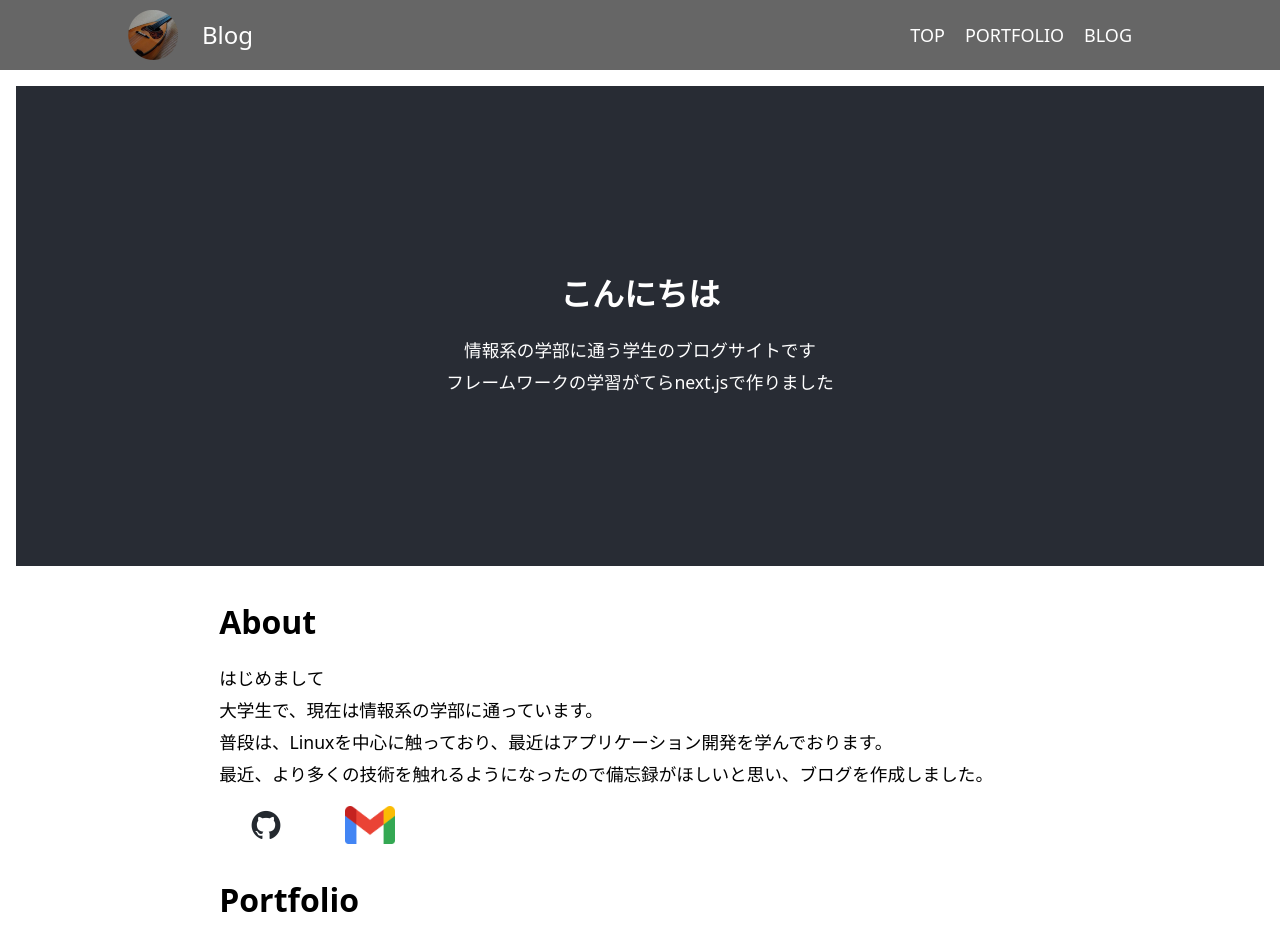
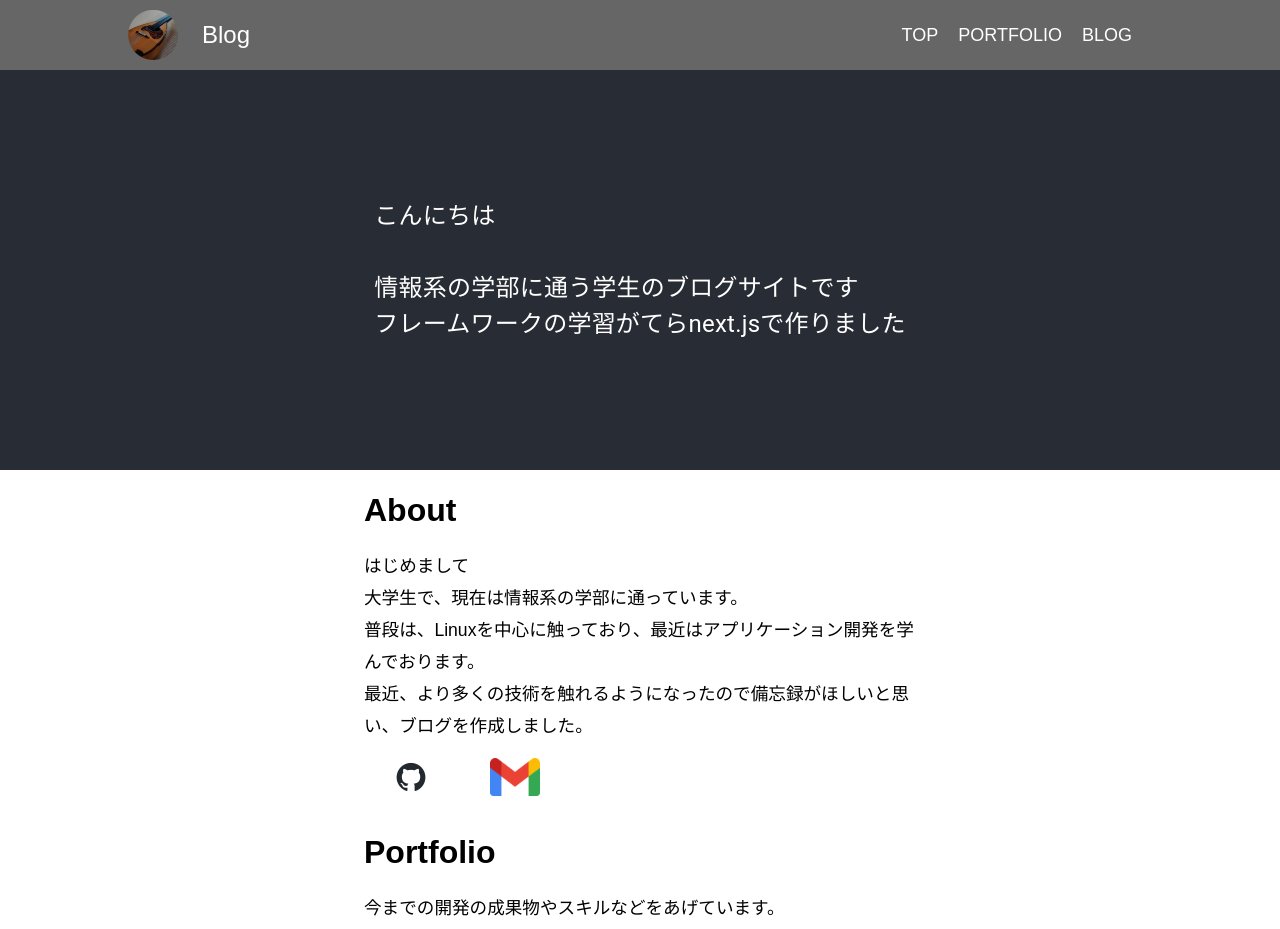
Before and after one commit to naoya0117/nextjs_portfolio, a Next.js app in the folder src/: page / in a window 1280 px wide. Shown: the top 929 px of the page. Built offline with nearby package versions, Linux system fonts and the light colour scheme.

Commit message:
materialuiの取り入れ

```diff
--- a/src/pages/index.tsx
+++ b/src/pages/index.tsx
@@ -1,18 +1,25 @@
 import Link from 'next/link'
 import styles from '../styles/Home.module.css'
 import Image from "next/image";
-import {Button, Grid} from "@mui/material";
+import {Box, Button, Container, Grid, Typography} from "@mui/material";
 
 export default function Home() {
   return (
     <>
       <title>naoya0117</title>
-      <main>
-        <header className={styles.header}>
-            <h1>こんにちは</h1>
-            <p>情報系の学部に通う学生のブログサイトです</p>
-            <p>フレームワークの学習がてらnext.jsで作りました</p>
-        </header>
+  <Box
+      sx={{
+        width: "100vw",
+        height: 400,
+        backgroundColor: '#282C34',
+      }} >
+    <Typography style={{ color: "white", fontSize: "1.5rem",  paddingTop: 5, display: "flex", justifyContent: "center", alignItems: "center", height: 400, padding: "1rem"}}>
+      こんにちは<br/><br/>
+      情報系の学部に通う学生のブログサイトです<br/>
+      フレームワークの学習がてらnext.jsで作りました
+    </Typography>
+    </Box>
+      <Container maxWidth="sm">
         <div className={styles.container}>
           <h1>About</h1>
           <p>はじめまして</p>
@@ -51,7 +58,7 @@ export default function Home() {
             </Button>
           </Grid>
         </div>
-      </main>
+      </Container>
     </>
   )
 }
--- a/src/pages/portfolio/index.tsx
+++ b/src/pages/portfolio/index.tsx
@@ -1,7 +1,7 @@
-import {ListItemButton, ListItemText} from "@mui/material";
+import {Container, ListItemButton, ListItemText} from "@mui/material";
 export default function Portfolio() {
     return (
-        <main className="container">
+        <Container maxWidth="sm">
             <h1>Portfolio</h1>
             <h2>MySkill</h2>
             <p>大学で、プログラミング言語やアルゴリズム、システム開発の流れなど幅広く学習しています。<br/>
@@ -84,20 +84,19 @@ export default function Portfolio() {
                 <ListItemText primary="wslポートフォワードスクリプトの作成"  secondary={
                     <>
                         wsl2にスマートフォンからアクセスするために、ポートフォワードの設定をpowershellで書きました。
-                        かんたんな短いスクリプトですが、ちゃんとwindowsにも触れています。
+                        かんたんな短いスクリプトですが、ここでwindowsにも触れていることをアピールしておきます。
                     </>
                 }/>
             </ListItemButton>
             <ListItemButton href="https://github.com/naoya0117/vim_runtime">
                 <ListItemText primary="vim設定の自動化"  secondary={
                     <>
-                        仮想環境触るたびにvimの設定をするのが面倒だったので、
-                        自分のvimの設定をbashを使用して自動化しました。面倒な作業はbashで自動化させることが多いです。
+                        仮想環境触るたびにvimの設定ファイルを書くが面倒だったので、
+                        自分のvimの設定をbashを用いて自動化しました。普段から面倒な作業はBashで自動化させています。
                     </>
                 }/>
             </ListItemButton>
-
-        </main>
+        </Container>
 
     )
 }
--- a/src/styles/Home.module.css
+++ b/src/styles/Home.module.css
@@ -8,14 +8,6 @@
     justify-content: center;
     font-size: calc(10px + 2vmin);
     color: white;
-}
-.container {
-    display: flex;
-    flex-direction: column;
-    justify-content: center;
-    margin: 0 auto;
-    min-width: 70%;
-    padding: 1rem;
 }
 
 .buttonContainer {
--- a/src/styles/globals.css
+++ b/src/styles/globals.css
@@ -18,6 +18,7 @@
 
 body {
   color: rgb(var(--foreground-rgb));
+  font-family: 'Noto Sans JP', sans-serif;
 }
 
 main {
@@ -51,12 +52,3 @@ p {
   line-height : 2rem;
   font-size: 1.10rem;
 }
-
-.container {
-    display: flex;
-    flex-direction: column;
-    justify-content: center;
-    margin: 0 auto;
-    max-width: 70%;
-    padding: 1rem;
-}
```
